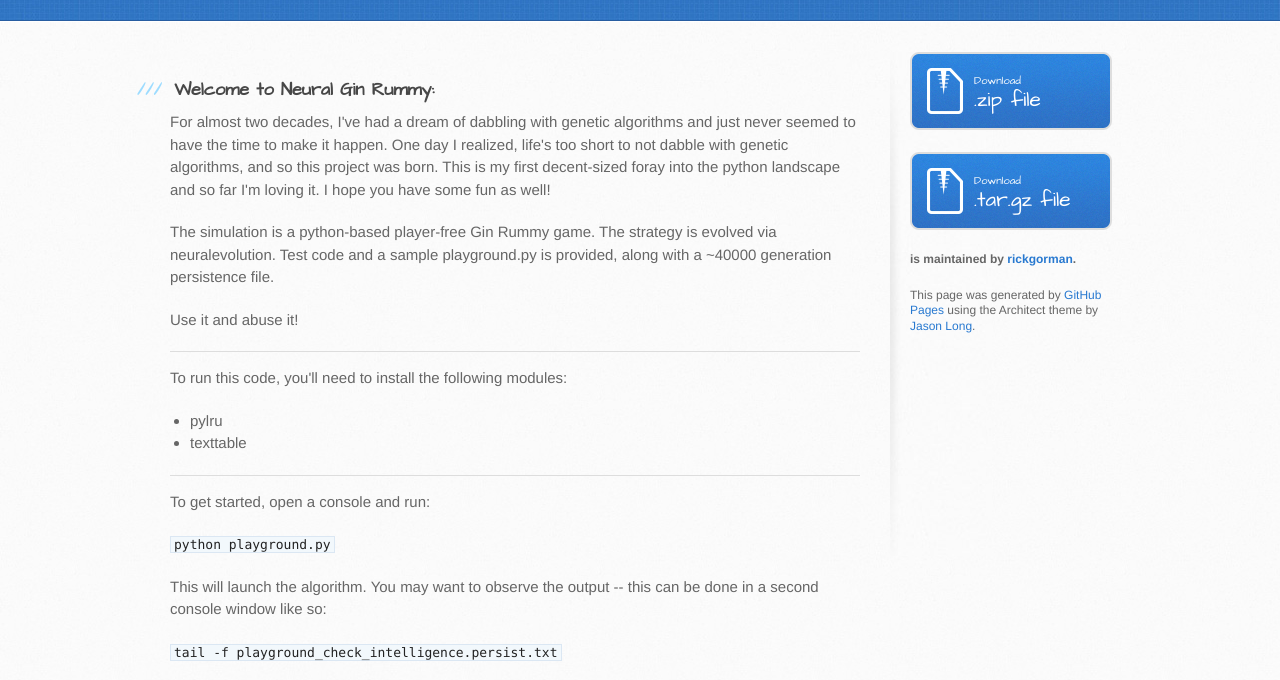
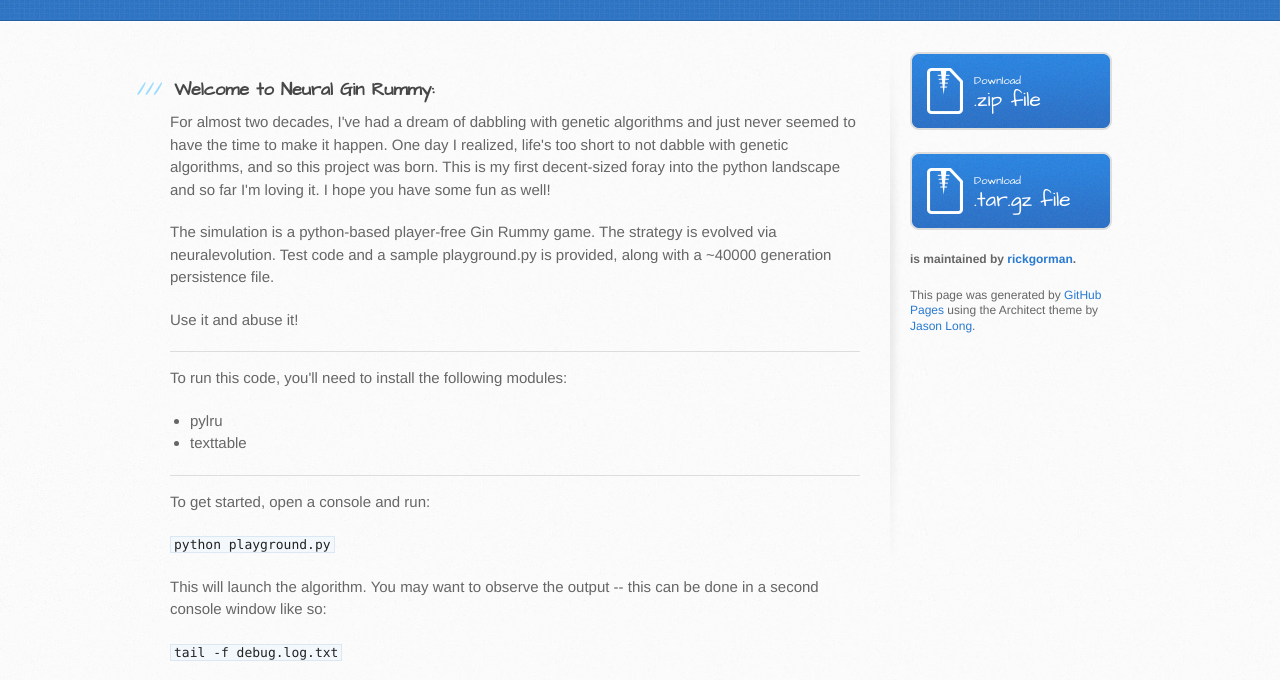
Before and after one commit to rickgorman/gin-rummy-ai, a plain HTML site: page index.html in a window 1280 px wide. Shown: the part 252-932 px from the top of the page. Drawn offline with Linux system fonts and the light colour scheme.

Commit message:
Update index.html

```diff
--- a/index.html
+++ b/index.html
@@ -54,7 +54,7 @@
 
 <p>This will launch the algorithm. You may want to observe the output -- this can be done in a second console window like so:</p>
 
-<p><code>tail -f playground_check_intelligence.persist.txt</code></p>
+<p><code>tail -f debug.log.txt</code></p>
 
 <p>You can kill the script with Ctrl-C, which will trigger persistence handling and save the current generation to disk to be loaded again at next startup. As coded, it will then run a couple of games with the two best strategies and display the turn-by-turn output.</p>
 
```
